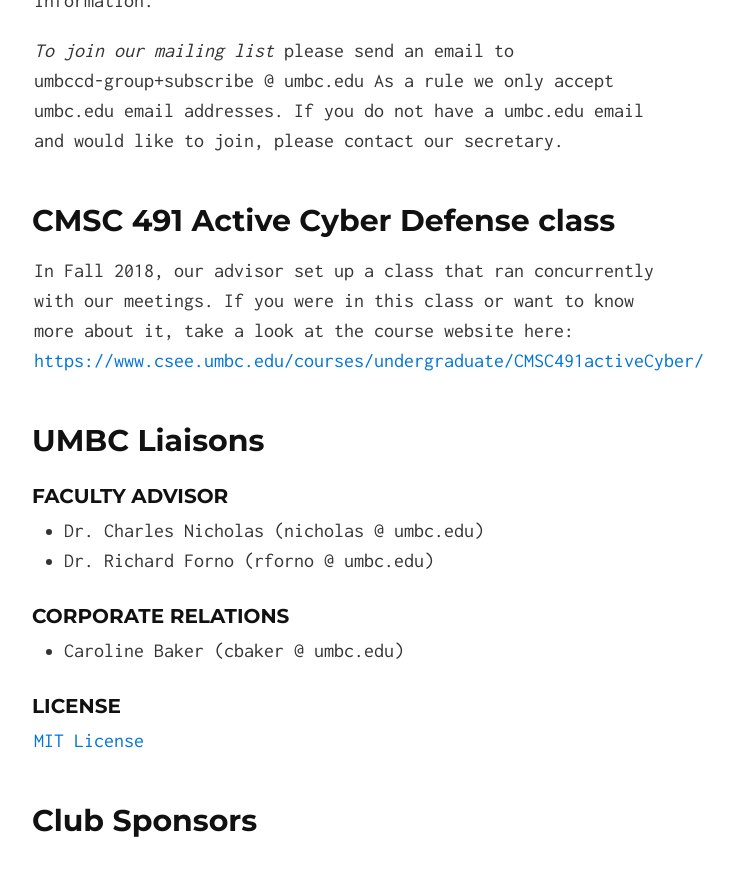
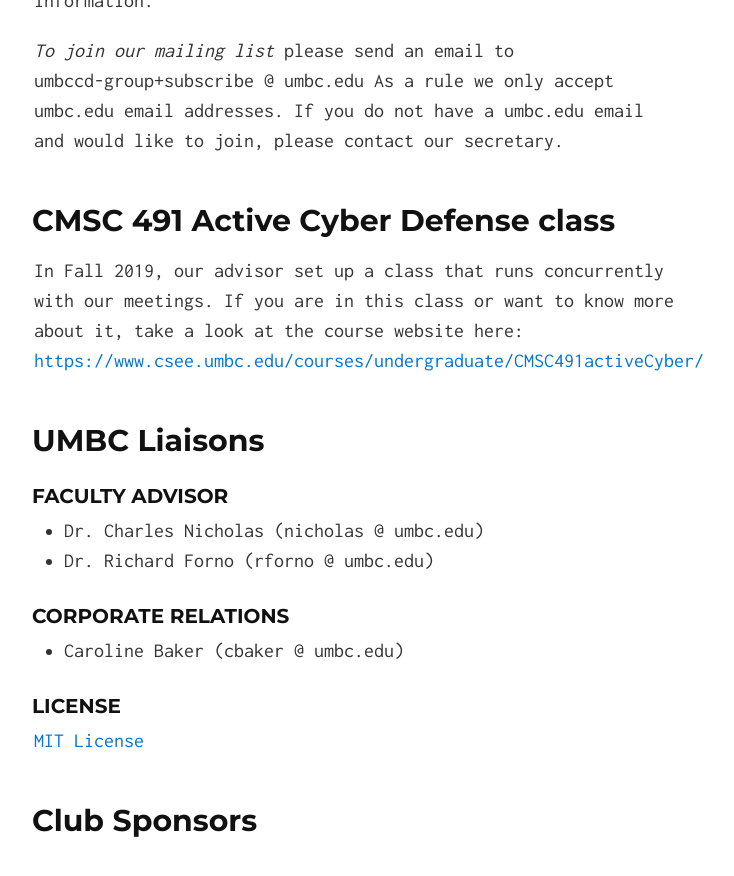
Before and after one commit to UMBCCyberDawgs/umbccyberdawgs.github.io, a Jekyll site: the page built from index.md, in a window 1280 px wide and 900 px high, scrolled down 4099 px. Shown: the top 876 px of the window, without its empty margins (286-1020 px from the left). Built offline with Jekyll 4.4.1, drawn with Linux system fonts in a browser that asks for light colours; our own code applies the rules of GitHub Pages for plain Markdown files.

Commit message:
Update course website wording

```diff
--- a/index.md
+++ b/index.md
@@ -115,8 +115,8 @@ contact our secretary.
 
 ## <a name="activecyberdefense">CMSC 491 Active Cyber Defense class
 
-In Fall 2018, our advisor set up a class that ran concurrently with our
-meetings. If you were in this class or want to know more about it, take a look
+In Fall 2019, our advisor set up a class that runs concurrently with our
+meetings. If you are in this class or want to know more about it, take a look
 at the course website here:
 [https://www.csee.umbc.edu/courses/undergraduate/CMSC491activeCyber/](https://www.csee.umbc.edu/courses/undergraduate/CMSC491activeCyber/)
 
```
